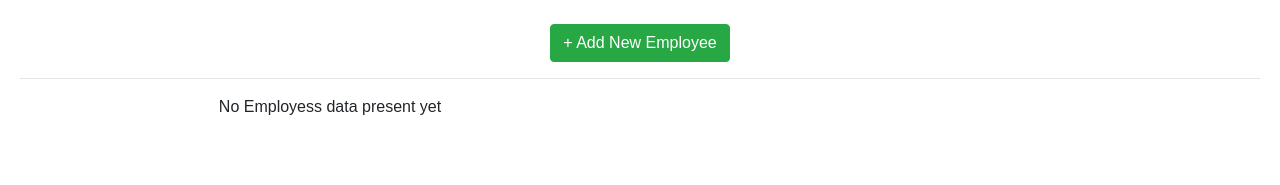
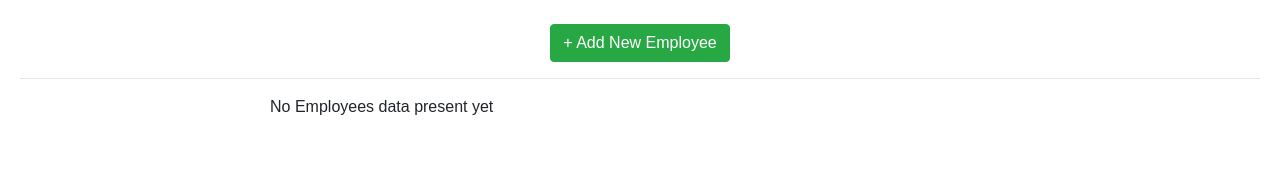
Before and after one commit to Saurabh-ASCI/Employee, a React (Create React App) app: page / in a window 1280 px wide. Shown: the top 185 px of the page. Built offline with nearby package versions, Linux system fonts and the light colour scheme; the HTML template or start-up script is replaced by a standard one.

Commit message:
Loading view component in App component

```diff
--- a/src/App.js
+++ b/src/App.js
@@ -4,6 +4,8 @@ import './App.css';
 import EmployeeForm from './EmployeeForm';
 import EmployeeList from './EmployeeList';
 import ModalComponent from './ModalComponent';
+import ViewEmployee from './ViewEmployee';
+
 import * as ReactBootstrap from 'react-bootstrap';
 
 class App extends Component {
@@ -12,7 +14,8 @@ class App extends Component {
     this.state = {
       employees : [],
       showModal : false,
-      inAddOrUpdate : 'Update'
+      inAddOrUpdate : 'Update',
+      currentEmployee : {}
     }
     this.AddEmployeeDetails = this.AddEmployeeDetails.bind(this);
     this.UpdateEmployee = this.UpdateEmployeeDetails.bind(this);
@@ -23,6 +26,7 @@ class App extends Component {
     this.handleModalShow = this.handleModalShow.bind(this);
 
     this.clickOnUpdateButton = this.clickOnUpdateButton.bind(this);
+    this.handleOnClickOfViewButton = this.handleOnClickOfViewButton.bind(this);
   }
 
   componentWillMount(){
@@ -43,7 +47,7 @@ class App extends Component {
     const temp_employees = this.state.employees.slice();
     if(temp_employees.length !== 0){
       if(temp_employees[temp_employees.length - 1].hasOwnProperty('id')){
-        const new_id = parseInt(temp_employees[temp_employees.length - 1].id) + 1;
+        const new_id = parseInt(temp_employees[temp_employees.length - 1].id, 10) + 1;
         console.log(new_id, typeof new_id);
         data.id = new_id.toString();
       }else{
@@ -70,9 +74,18 @@ class App extends Component {
       this.setState({
         employees : temp_employees
       })
+      console.log("Employees are updated");
       localStorage.setItem('employees', JSON.stringify(temp_employees));
+      if(this.state.currentEmployee && this.state.currentEmployee.id === this.state.employees[updateIndex].id){
+        console.log("Updating view also");
+        console.log("#######################################################");
+        // console.table(this.state.currentEmployee);
+        // console.table(this.state.employees[updateIndex]);
+        this.setState({
+          currentEmployee : temp_employees[updateIndex]
+        })
       }
-
+    }
   }
 
   onRemoveEmployee(id){
@@ -86,8 +99,12 @@ class App extends Component {
       this.setState({
         employees : temp_employees
       });
-
       localStorage.setItem('employees', JSON.stringify(temp_employees));
+      if(this.state.currentEmployee && this.state.currentEmployee.id === this.state.employees[index].id){
+        this.setState({
+          currentEmployee : {}
+        })
+      }
     }
   }
 
@@ -117,22 +134,42 @@ class App extends Component {
 		this.handleModalShow('Update');
   }
 
+  handleOnClickOfViewButton(index){
+    console.log("Test " + index);
+    this.setState({
+        currentEmployee : this.state.employees[index]
+    })
+  }
+
+  componentDidUpdate(){
+    console.log("_____________________________________");
+    console.table(this.state.employees);
+    console.table(this.state.currentEmployee);
+    console.log("_____________________________________");
+  }
+
   render() {
     return (
       <div className="App">
 	  	<br/>
       <ReactBootstrap.Button bsStyle="success" onClick={() => this.handleModalShow('Add')}> + Add New Employee</ReactBootstrap.Button>
       <hr/>
-
+      <div className="col-sm-7" style={{float : 'left'}}>
         <EmployeeList
         employees={this.state.employees}
         RemoveEmployee={this.RemoveEmployee}
         clickOnUpdateButton={this.clickOnUpdateButton}
+        handleOnClickOfViewButton={this.handleOnClickOfViewButton}
+        currentViewEmployee={this.state.currentEmployee}
         />
+      </div>
+      <div className="col-sm-5" style={{float : 'left'}}>
+        <ViewEmployee employee={this.state.currentEmployee}/>
+      </div>
 
       <ModalComponent showModal={this.state.showModal} handleModalClose={this.handleModalClose}
         children={
-				this.state.inAddOrUpdate=="Add"
+          this.state.inAddOrUpdate === "Add"
           ?
             <div><EmployeeForm
             AddEmployeeDetails={this.AddEmployeeDetails}
--- a/src/EmployeeList.js
+++ b/src/EmployeeList.js
@@ -1,7 +1,6 @@
 import React, { Component } from 'react';
 import './App.css';
 import {Table, Button} from 'react-bootstrap';
-import ViewEmployee from './ViewEmployee';
 
 class EmployeeList extends Component{
 
@@ -10,7 +9,7 @@ class EmployeeList extends Component{
         this.state = {
             currentEmployee : {}
         }
-        this.handleHideViewComponent = this.handleHideViewComponent.bind(this);
+
     }
 
     /*
@@ -35,7 +34,7 @@ class EmployeeList extends Component{
         console.table(nextProps.employees);
         console.groupEnd("New Props");
         let isUpdate;
-        let isSame = isEqual(this.props.employees, nextProps.employees) && isEqual(this.state, nextState);
+        let isSame = isEqual(this.props, nextProps) && isEqual(this.state, nextState);
 
         isUpdate = !isSame;
         //If you are comparing specific property of props (not whole props object) then it can be done with this
@@ -66,33 +65,15 @@ class EmployeeList extends Component{
         this.props.clickOnUpdateButton(id);
     }
 
-    handleOnClickOfViewButton(id, index, UpdateStatus){
-        // this.props.clickOnUpdateButton(id);
-        this.setState({
-            currentEmployee : this.props.employees[index]
-        })
-        // this.props.history.push('/EmployeeForm/' + id);
-        console.log(this.state.currentEmployee);
-        /* this.setState({
-            showEmployee : !this.state.showEmployee
-        }) */
-    }
-
-    handleHideViewComponent(){
-        this.setState({
-            currentEmployee : {}
-        })
-    }
-
     render(){
 
         const employeeList = this.props.employees.map((employee, index) => {
-            const element = (<tr key={employee.firstname.toLowerCase() + employee.lastname.toLowerCase() + '-'+index}>
+            const element = (<tr key={employee.firstname.toLowerCase() + employee.lastname.toLowerCase() + '-'+index} className={this.props.currentViewEmployee.id === employee.id ? 'table-danger' : ''}>
                 <td>{employee.id}</td>
                 <td>{employee.firstname}</td>
                 <td>{employee.lastname}</td>
                 <td>
-                    <Button bsStyle="warning" onClick={() => this.handleOnClickOfViewButton(employee.id, index, 'Update')}>
+                    <Button bsStyle="warning" onClick={() => this.props.handleOnClickOfViewButton(index)}>
                     VIEW
                     </Button>
                 </td>
@@ -109,9 +90,8 @@ class EmployeeList extends Component{
 
         return(
             <div>
-                <div className="col-sm-6" style={{float : 'left'}}>
                 {(this.props.employees.length === 0)
-                        ?<p>No Employess data present yet</p>
+                    ?<p>No Employees data present yet</p>
                     :<Table bordered hover>
                         <thead style={{backgroundColor : '#ddd'}}>
                             <tr>
@@ -128,12 +108,6 @@ class EmployeeList extends Component{
                         </tbody>
                     </Table>
                 }
-
-                </div>
-                <div className="col-sm-5" style={{float : 'left'}}>
-                    <ViewEmployee employee={this.state.currentEmployee}
-                    handleHideViewComponent={this.handleHideViewComponent}/>
-                </div>
             </div>
         )
     }
--- a/src/ViewEmployee.js
+++ b/src/ViewEmployee.js
@@ -1,6 +1,5 @@
 import React, { Component } from 'react';
 import './App.css';
-import {Button, ProgressBar} from 'react-bootstrap';
 
 class ViewEmployee extends Component{
     render(){
@@ -14,12 +13,6 @@ class ViewEmployee extends Component{
                     <span><b>Gender : </b> {this.props.employee.gender}</span>
                     <span><b>Team : </b> {this.props.employee.team}</span>
                     <span><b>Favourite Sports : </b> {this.props.employee.sport.join(', ')}</span>
-                    <hr/>
-                    <Button
-                        bsStyle={"warning"}
-                        onClick={this.props.handleHideViewComponent}>
-                        Close
-                    </Button>
                 </div>
                 :""
                 }
```
Lines whose indentation alone changed are shown as unchanged.
